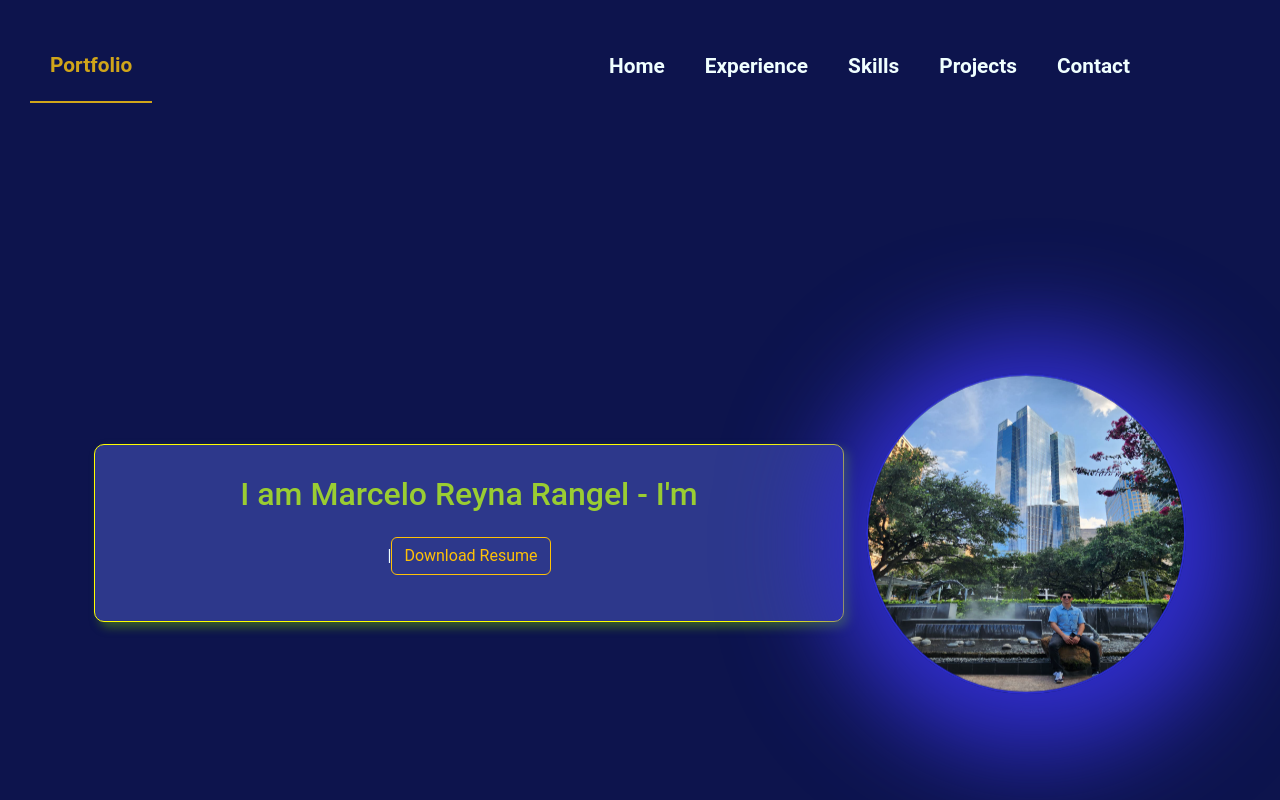
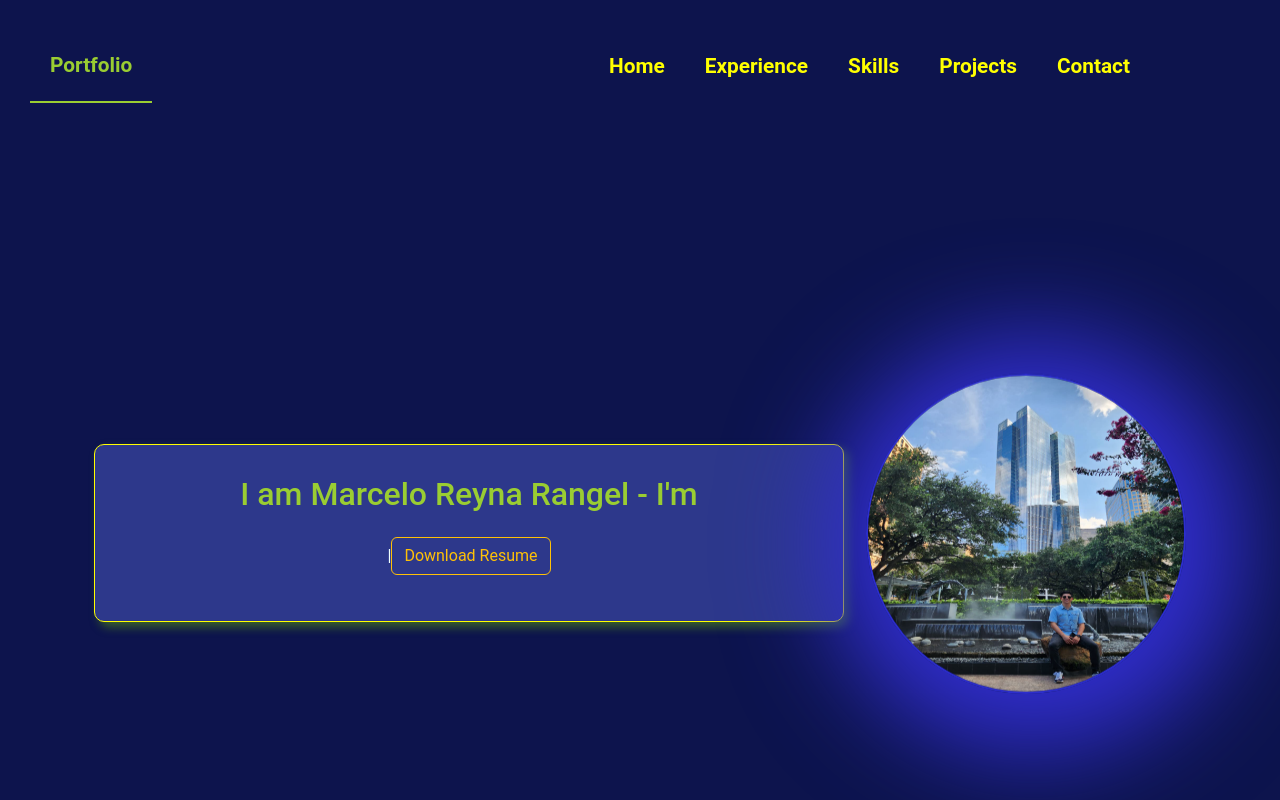
Before and after one commit to marceloreyran/React-Portfolio, a React (Vite) app: page / in a window 1280 px wide. In both pictures the pointer is over the element "Portfolio". Shown: the top 800 px of the page. Built offline with nearby package versions, Linux system fonts and the light colour scheme.

Commit message:
change navbar

```diff
--- a/src/index.css
+++ b/src/index.css
@@ -43,18 +43,21 @@
    padding: 10px;
 
 
+
+
  }
 
  .nav_bar .nav_items {
    padding: 20px;
    font-size: 1.3rem;
    font-weight: bold;
+   color: rgb(255, 255, 0);
 
  }
 
  .nav_bar .nav_items:hover {
-   color: rgb(208, 165, 26);
-   border-bottom: 2px solid rgb(208, 165, 26);
+   color: rgb(154, 205, 50);
+   border-bottom: 2px solid rgb(154, 205, 50);
 
 
  }
```
